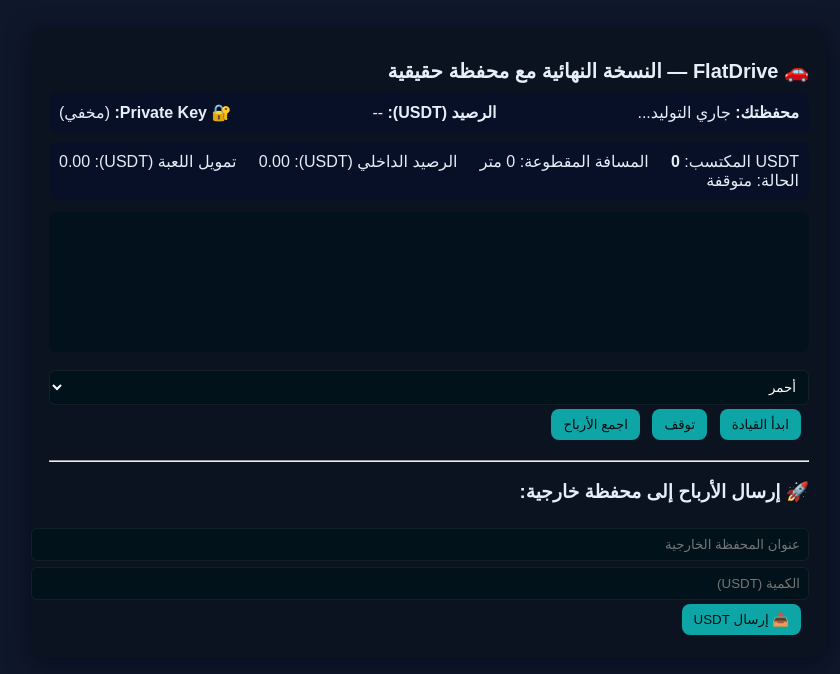
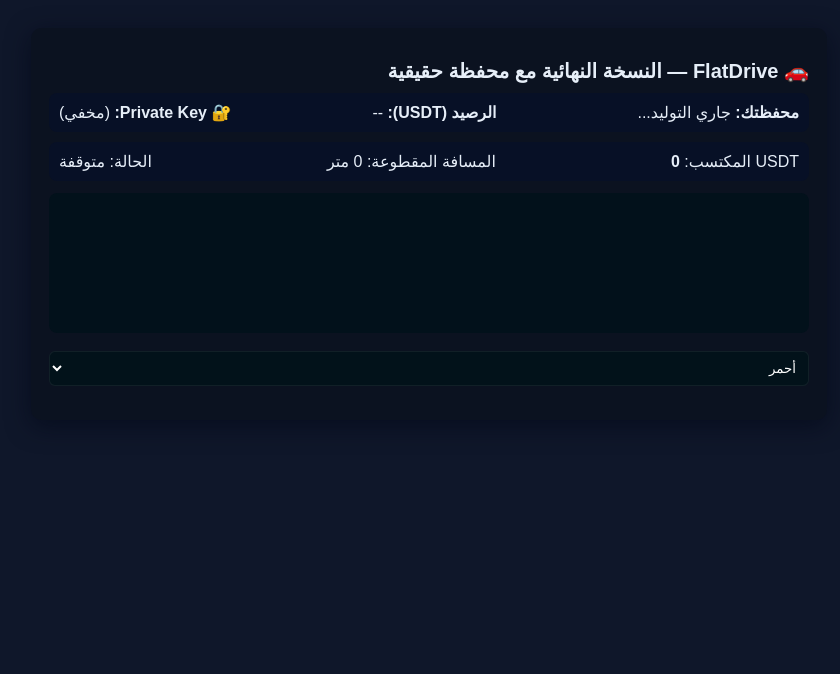
Before and after one commit to hjsv122/FlatDriveGame, a website: page public/index.html in a window 1280 px wide. Shown: the whole page, without its empty margins (211-1051 px from the left). Drawn offline with nearby package versions, Linux system fonts and the light colour scheme; no server answers.

Commit message:
Update index.html

```diff
--- a/public/index.html
+++ b/public/index.html
@@ -9,7 +9,6 @@
 <body>
   <div class="game-container">
     <h1>🚗 FlatDrive — النسخة النهائية مع محفظة حقيقية</h1>
-
     <div class="wallet-info">
       <div><strong>محفظتك:</strong> <span id="walletAddress">جاري التوليد...</span></div>
       <div><strong>الرصيد (USDT):</strong> <span id="walletBalance">--</span></div>
@@ -19,8 +18,6 @@
     <div class="info">
       <div>USDT المكتسب: <strong id="trxEarned">0</strong></div>
       <div>المسافة المقطوعة: <span id="distance">0</span> متر</div>
-      <div>الرصيد الداخلي (USDT): <span id="wallet">0.00</span></div>
-      <div>تمويل اللعبة (USDT): <span id="gameFund">0.00</span></div>
       <div>الحالة: <span id="status">متوقفة</span></div>
     </div>
 
@@ -28,26 +25,4 @@
 
     <div class="controls">
       <select id="carColor">
-        <option value="#ff6b6b">أحمر</option>
-        <option value="#4ade80">أخضر</option>
-        <option value="#3b82f6">أزرق</option>
-        <option value="#facc15">أصفر</option>
-      </select>
-
-      <button id="startBtn">ابدأ القيادة</button>
-      <button id="stopBtn">توقف</button>
-      <button id="collectBtn">اجمع الأرباح</button>
-    </div>
-
-    <hr />
-
-    <h3>🚀 إرسال الأرباح إلى محفظة خارجية:</h3>
-    <input type="text" id="recipient" placeholder="عنوان المحفظة الخارجية">
-    <input type="number" id="amount" placeholder="الكمية (USDT)">
-    <button id="sendBtn">📤 إرسال USDT</button>
-  </div>
-
-  <script src="https://cdn.jsdelivr.net/npm/ethers/dist/ethers.min.js"></script>
-  <script src="game.js"></script>
-</body>
-</html>
+        <option value="#ff6b6b">أحمر
```
